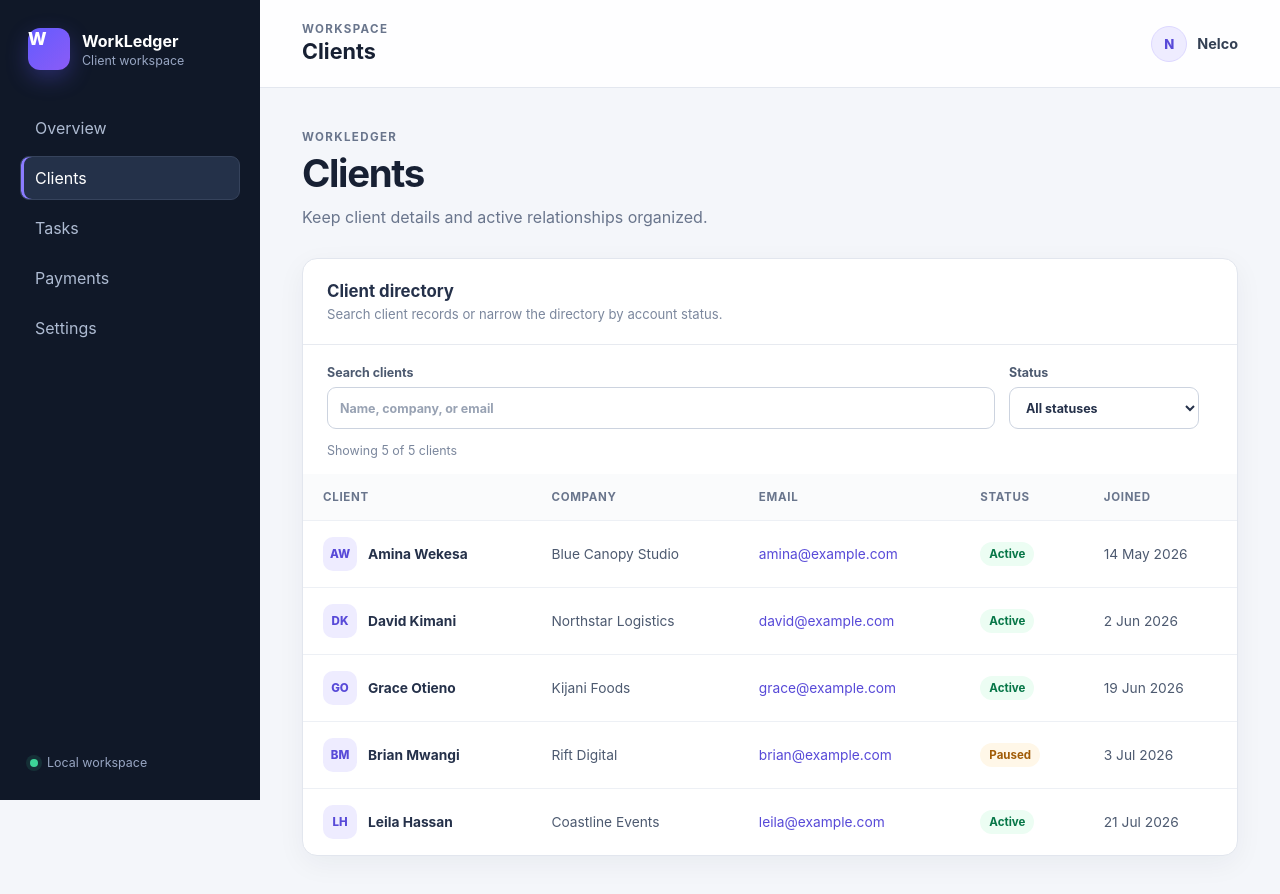
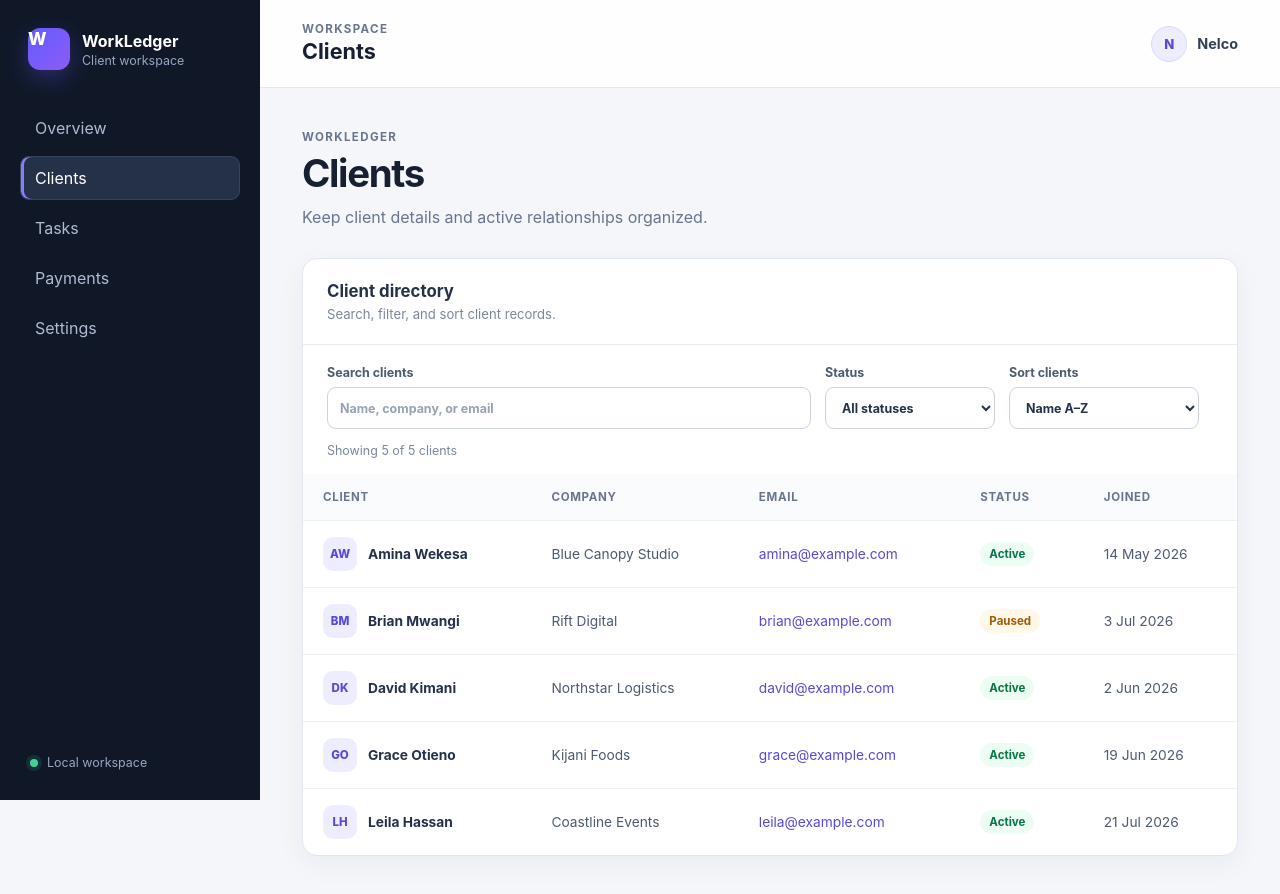
Before and after one commit to nelco254-art/workledger, a React (Vite) app: page / in a window 1280 px wide. Both pictures are taken after a click on the button "Review clients". Shown: the top 894 px of the page. Built offline with nearby package versions, Linux system fonts and the light colour scheme.

Commit message:
feat: add client directory sorting

```diff
--- a/src/App.css
+++ b/src/App.css
@@ -1100,3 +1100,19 @@
     grid-template-columns: 1fr;
   }
 }
+
+.directory-controls {
+  grid-template-columns: minmax(240px, 1fr) 170px 190px auto;
+}
+
+@media (max-width: 1000px) {
+  .directory-controls {
+    grid-template-columns: 1fr 1fr;
+  }
+}
+
+@media (max-width: 720px) {
+  .directory-controls {
+    grid-template-columns: 1fr;
+  }
+}
--- a/src/components/ClientDirectory.tsx
+++ b/src/components/ClientDirectory.tsx
@@ -6,6 +6,7 @@ interface ClientDirectoryProps {
 }
 
 type StatusFilter = ClientStatus | 'all'
+type ClientSort = 'name' | 'newest' | 'oldest'
 
 const dateFormatter = new Intl.DateTimeFormat('en-KE', {
   day: 'numeric',
@@ -25,13 +26,31 @@ const getInitials = (name: string) =>
     .slice(0, 2)
     .toUpperCase()
 
+const compareClients = (
+  left: Client,
+  right: Client,
+  sortOrder: ClientSort,
+) => {
+  if (sortOrder === 'newest') {
+    return right.joinedOn.localeCompare(left.joinedOn)
+  }
+
+  if (sortOrder === 'oldest') {
+    return left.joinedOn.localeCompare(right.joinedOn)
+  }
+
+  return left.name.localeCompare(right.name)
+}
+
 export function ClientDirectory({ clients }: ClientDirectoryProps) {
   const [query, setQuery] = useState('')
   const [statusFilter, setStatusFilter] = useState<StatusFilter>('all')
+  const [sortOrder, setSortOrder] = useState<ClientSort>('name')
 
   const normalizedQuery = query.trim().toLowerCase()
 
-  const filteredClients = clients.filter((client) => {
+  const visibleClients = clients
+    .filter((client) => {
       const matchesQuery =
         normalizedQuery.length === 0 ||
         client.name.toLowerCase().includes(normalizedQuery) ||
@@ -43,6 +62,7 @@ export function ClientDirectory({ clients }: ClientDirectoryProps) {
 
       return matchesQuery && matchesStatus
     })
+    .sort((left, right) => compareClients(left, right, sortOrder))
 
   const hasActiveFilters =
     normalizedQuery.length > 0 || statusFilter !== 'all'
@@ -57,9 +77,7 @@ export function ClientDirectory({ clients }: ClientDirectoryProps) {
       <div className="directory-header">
         <div>
           <h3>Client directory</h3>
-          <p>
-            Search client records or narrow the directory by account status.
-          </p>
+          <p>Search, filter, and sort client records.</p>
         </div>
       </div>
 
@@ -90,6 +108,20 @@ export function ClientDirectory({ clients }: ClientDirectoryProps) {
           </select>
         </label>
 
+        <label className="filter-field">
+          <span>Sort clients</span>
+          <select
+            onChange={(event) =>
+              setSortOrder(event.target.value as ClientSort)
+            }
+            value={sortOrder}
+          >
+            <option value="name">Name A–Z</option>
+            <option value="newest">Newest first</option>
+            <option value="oldest">Oldest first</option>
+          </select>
+        </label>
+
         {hasActiveFilters && (
           <button
             className="secondary-button"
@@ -102,7 +134,7 @@ export function ClientDirectory({ clients }: ClientDirectoryProps) {
       </div>
 
       <p className="result-count" id="client-results" aria-live="polite">
-        Showing {filteredClients.length} of {clients.length}{' '}
+        Showing {visibleClients.length} of {clients.length}{' '}
         {clients.length === 1 ? 'client' : 'clients'}
       </p>
 
@@ -115,6 +147,7 @@ export function ClientDirectory({ clients }: ClientDirectoryProps) {
           <caption className="sr-only">
             WorkLedger client directory
           </caption>
+
           <thead>
             <tr>
               <th scope="col">Client</th>
@@ -126,8 +159,8 @@ export function ClientDirectory({ clients }: ClientDirectoryProps) {
           </thead>
 
           <tbody>
-            {filteredClients.length > 0 ? (
-              filteredClients.map((client) => (
+            {visibleClients.length > 0 ? (
+              visibleClients.map((client) => (
                 <tr key={client.id}>
                   <td>
                     <div className="client-identity">
@@ -137,12 +170,15 @@ export function ClientDirectory({ clients }: ClientDirectoryProps) {
                       <strong>{client.name}</strong>
                     </div>
                   </td>
+
                   <td>{client.company}</td>
+
                   <td>
                     <a className="email-link" href={`mailto:${client.email}`}>
                       {client.email}
                     </a>
                   </td>
+
                   <td>
                     <span
                       className={`status-badge status-${client.status}`}
@@ -150,6 +186,7 @@ export function ClientDirectory({ clients }: ClientDirectoryProps) {
                       {client.status}
                     </span>
                   </td>
+
                   <td>{formatDate(client.joinedOn)}</td>
                 </tr>
               ))
```
Lines whose indentation alone changed are shown as unchanged.
